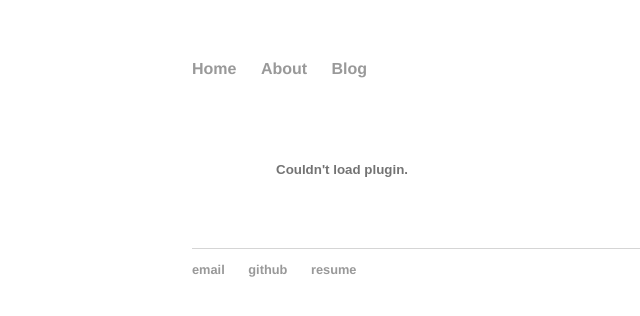
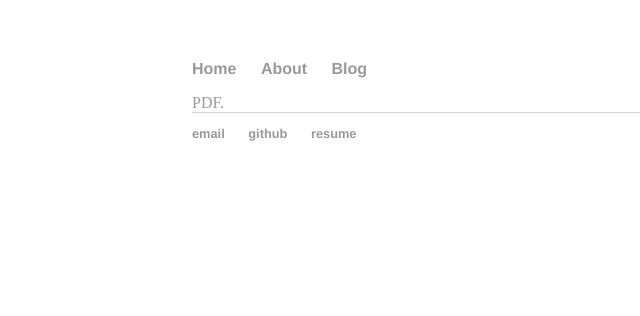
Before and after one commit to Ahhsca/webby, a Jekyll site: the page built from resume/index.html, in a window 1280 px wide. Shown: the top 316 px of the page, without its empty margins (0-640 px from the left). Built offline with Jekyll 4.4.1, drawn with Linux system fonts in a browser that asks for light colours.

Commit message:
resume link

```diff
--- a/resume/index.html
+++ b/resume/index.html
@@ -3,4 +3,4 @@ layout: default
 title: Resume
 ---
 
-<embed src=https://github.com/Ahhsca/ahhsca.github.io/blob/master/images/resume.pdf/>
+<a href="https://github.com/Ahhsca/ahhsca.github.io/blob/master/images/resume.pdf" target="_blank">PDF.</a>
```
